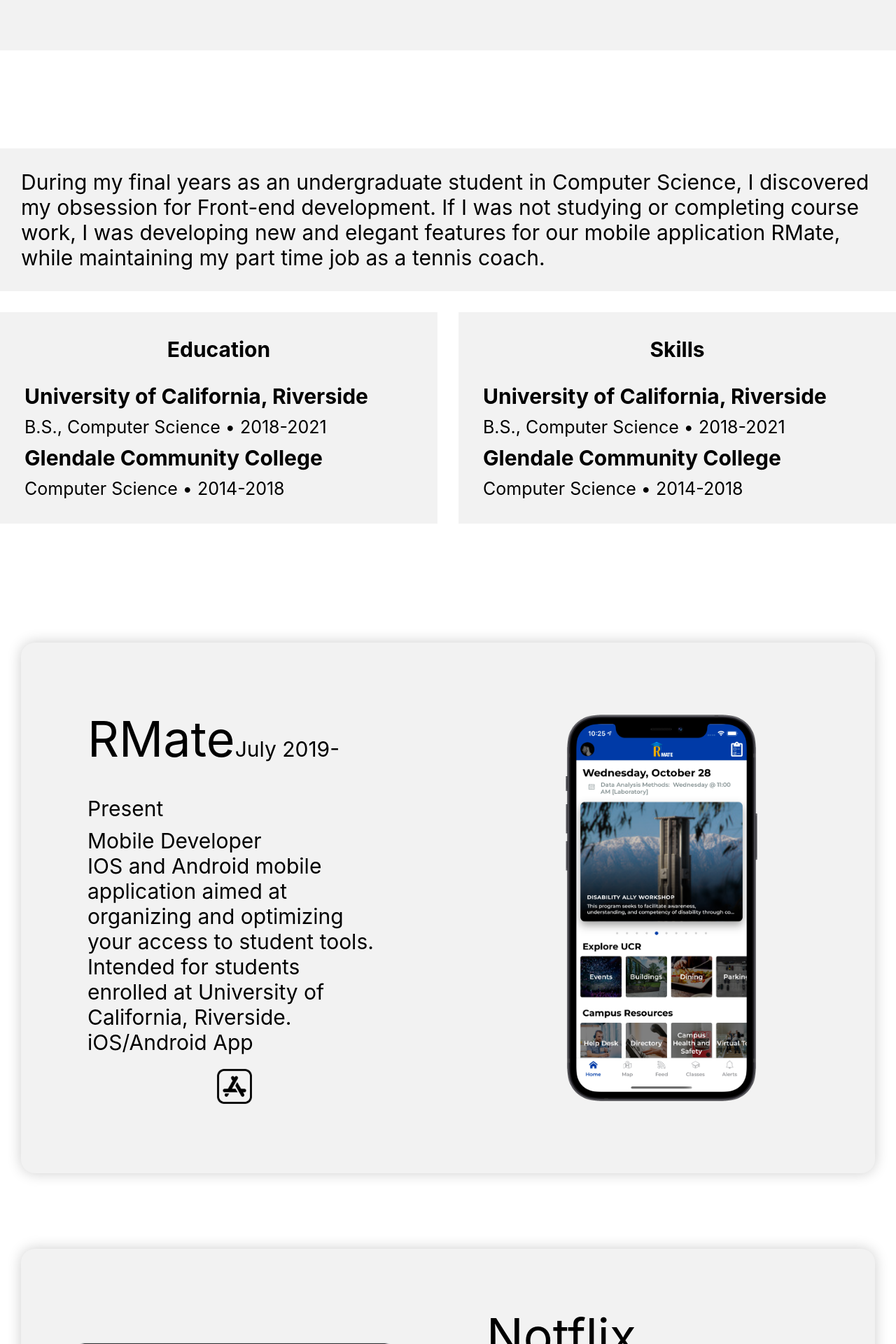
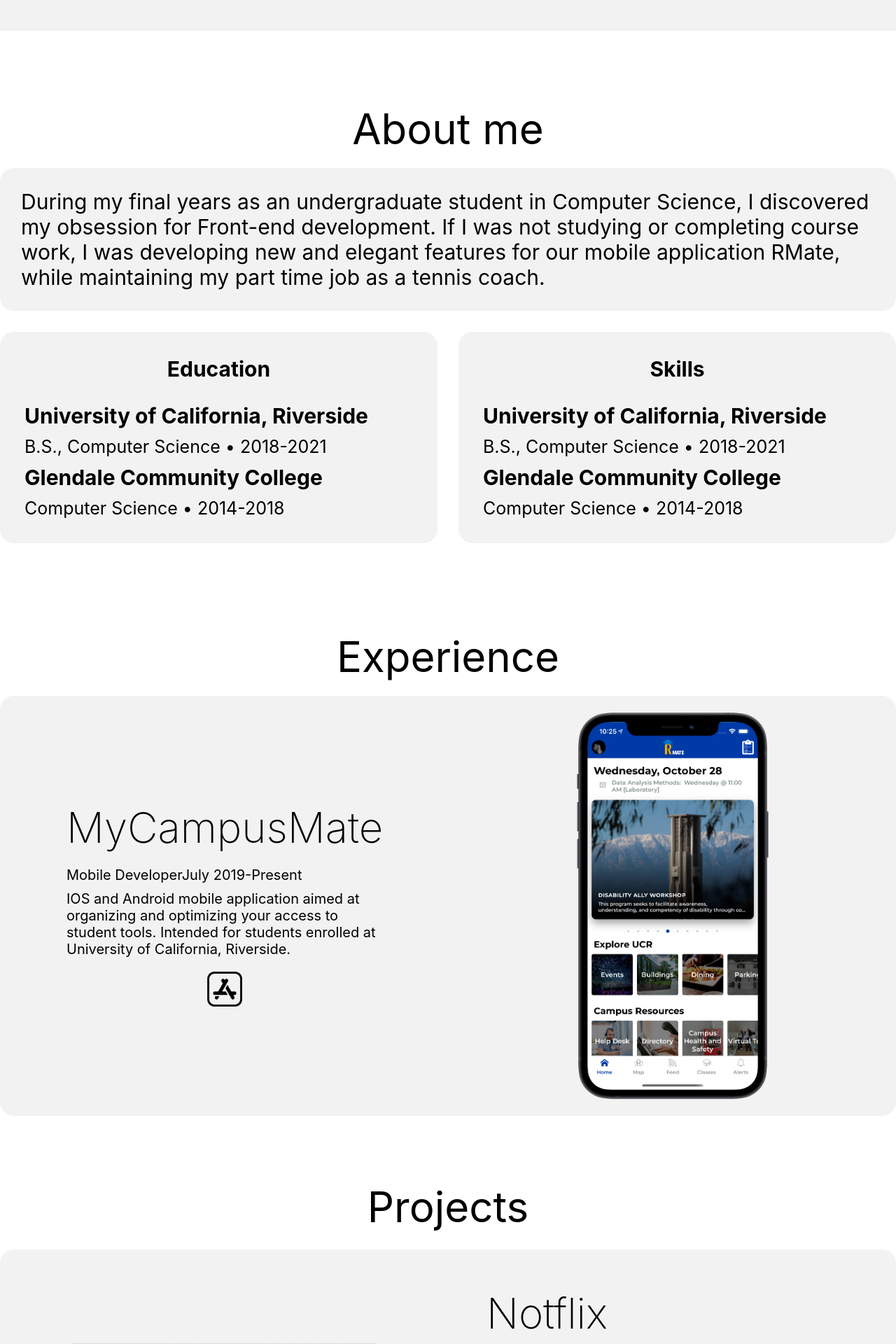
Before and after one commit to akeva001/portfolio, a React (Create React App) app: page / in a window 1280 px wide. Shown: the part 800-2720 px from the top of the page at 70% size. Built offline with nearby package versions, Linux system fonts and the light colour scheme.

Commit message:
Scaling optimized

```diff
--- a/src/EmailForm/index.js
+++ b/src/EmailForm/index.js
@@ -25,6 +25,7 @@
   max-width: 700px;
   padding: 40px;
   margin-top: 50px;
+
   h2 {
     display: flex;
     justify-content: center;
@@ -102,7 +103,7 @@
     }
     setError("");
 
-    console.log("Succeeded!!!");
+    console.log("Succes!");
   };
 
   const handleInput = (e) => {
--- a/src/NavBar/NavbarElements.js
+++ b/src/NavBar/NavbarElements.js
@@ -23,7 +23,7 @@
 export const NavbarContainer = styled.div`
   display: flex;
   justify-content: space-evenly;
-  height: 80px;
+  height: 44px;
   z-index: 1;
   width: 100%;
   padding: 0 24px;
@@ -77,7 +77,7 @@
   }
 `;
 export const NavItem = styled.li`
-  height: 80px;
+  //height: 80px;
   font-family: -apple-system, BlinkMacSystemFont, sans-serif;
 `;
 
--- a/src/Slides/Desktop/ContactSlide/Contact.js
+++ b/src/Slides/Desktop/ContactSlide/Contact.js
@@ -42,7 +42,7 @@
   align-self: center;
   font-family: "AvenirLight";
   text-align: center;
-  min-width:20vw;
+  max-width: 700px;
 
   }
 `;
--- a/src/Slides/Desktop/ExperienceSlide/Experience.js
+++ b/src/Slides/Desktop/ExperienceSlide/Experience.js
@@ -28,7 +28,30 @@
   justify-content: center;
   font-size: 50px;
   color: black;
-  padding-top: 50px;
+  padding: 20px;
+  font-family: "SF Pro Display", "SF Pro Icons", "Helvetica Neue", Helvetica,
+    Arial, sans-serif;
+  @media ${device.mobileS} {
+    font-size: 40px;
+  }
+  @media ${device.mobileM} {
+    font-size: 35px;
+  }
+  @media ${device.mobileL} {
+    font-size: 30px;
+  }
+  @media ${device.tablet} {
+    font-size: 30px;
+  }
+  @media ${device.laptop} {
+    font-size: 60px;
+  }
+  @media ${device.laptopL} {
+    font-size: 70px;
+  }
+  @media ${device.desktop} {
+    font-size: 80px;
+  }
 `;
 const InfoContainer = styled.div`
   color: #fff;
@@ -42,6 +65,7 @@
   display: flex;
   justify-content: center;
   align-items: center;
+  margin-bottom: 30px;
 `;
 
 const InfoWrapper = styled.div`
@@ -56,8 +80,8 @@
   max-width: 1380px;
   border-radius: 20px;
   box-sizing: border-box;
-  box-shadow: 0px 0px 20px 0px rgba(0, 0, 0, 0.2);
-  margin: 30px;
+  //box-shadow: 0px 0px 20px 0px rgba(0, 0, 0, 0.2);
+  //margin: 30px;
   //min-height: calc(100vh - 44px);
   // @media ${device.mobileS} {
   //   height: calc(100vh - 44px);
@@ -151,7 +175,7 @@
     super(props);
     this.experienceDetails = [
       {
-        projectName: "RMate",
+        projectName: "MyCampusMate",
         year: "July 2019-Present",
         projectDesc:
           "IOS and Android mobile application aimed at organizing and optimizing your access to student tools. Intended for students enrolled at University of California, Riverside.",
@@ -170,7 +194,7 @@
     return (
       <>
         <InfoContainer id={"experience"}>
-          {/* <HeaderContainer>Experience</HeaderContainer> */}
+          <HeaderContainer>Experience</HeaderContainer>
           {this.experienceDetails.map((experiences) => (
             <InfoWrapper key={experiences}>
               <InfoRow imgStart={experiences.imgStart}>
--- a/src/Slides/Desktop/ExperienceSlide/ImageContent.js
+++ b/src/Slides/Desktop/ExperienceSlide/ImageContent.js
@@ -41,7 +41,7 @@
     height: 700px;
   }
   @media ${device.desktop} {
-    height: 900px;
+    height: 800px;
   }
 
   display: flex;
--- a/src/Slides/Desktop/ExperienceSlide/ProjectsSlider.js
+++ b/src/Slides/Desktop/ExperienceSlide/ProjectsSlider.js
@@ -15,16 +15,51 @@
 `;
 const ImageBox = styled.div`
   display: flex;
-  justify-content: center;
+  //flex-direction: column;
+  //background: green;
+  justify-content: space-between;
   width: 100%;
-  //padding-top: 50px;
+  padding-top: 10px;
+`;
+const ImageBox2 = styled.div`
+  display: flex;
+  //flex-direction: column;
+  //background: green;
+  justify-content: space-evenly;
+  //width: 100%;
+  padding-top: 40px;
+  min-width: 50%;
 `;
 const HeaderContainer = styled.div`
   display: flex;
+  /background: green;
   justify-content: center;
   font-size: 50px;
   color: black;
-  padding-top: 50px;
+  padding: 25px;
+  font-family: "SF Pro Display", "SF Pro Icons", "Helvetica Neue", Helvetica,
+    Arial, sans-serif;
+  @media ${device.mobileS} {
+    font-size: 40px;
+  }
+  @media ${device.mobileM} {
+    font-size: 35px;
+  }
+  @media ${device.mobileL} {
+    font-size: 30px;
+  }
+  @media ${device.tablet} {
+    font-size: 30px;
+  }
+  @media ${device.laptop} {
+    font-size: 60px;
+  }
+  @media ${device.laptopL} {
+    font-size: 70px;
+  }
+  @media ${device.desktop} {
+    font-size: 80px;
+  }
 `;
 const InfoContainer = styled.div`
   color: #fff;
@@ -40,6 +75,7 @@
   align-items: center;
   //background: black;
   overflow: hidden;
+  margin-bottom: 30px;
 `;
 const InfoContainer2 = styled.section`
   // color: #fff;
@@ -70,6 +106,7 @@
   background-color: rgb(242, 242, 242);
   //max-width: 1380px;
   //margin: 30px;
+  height: 100vh;
 `;
 const InfoRow = styled.div`
   display: grid;
@@ -91,9 +128,11 @@
 
 const Column1 = styled.div`
   display: flex;
+  flex-direction: column;
   grid-area: col1;
   justify-content: center;
   align-items: center;
+
   @media ${device.mobileS} {
     padding: 20px;
   }
@@ -155,6 +194,7 @@
   flex-direction: row;
   //max-width: 600px;
   width: 100%;
+  height: 100%;
   justify-content: center;
   align-self: center;
   padding: 15px;
@@ -169,39 +209,40 @@
   //height: calc(100vh - 44px);
   // margin-left: 30px;
   // margin-right: 30px;
+  border-radius: 20px;
+  box-sizing: border-box;
 
   ${({ active }) =>
     active &&
     `
     border-radius: 20px;
     box-sizing: border-box;
-    box-shadow: 0px 0px 20px 0px rgba(0, 0, 0, 0.2);
+    //box-shadow: 0px 0px 20px 0px rgba(0, 0, 0, 0.2);
     opacity: 1;
-    //transition-duration: 1s;
-    //transform: scale(1.08);
+    transition-duration: 1s;
+    //transform: scale(1);
     overflow: hidden;
-    margin-left: 30px;
-    margin-right: 30px;
+    // margin-left: 30px;
+    // margin-right: 30px;
 
 
 
   `}
 `;
 const RightArrow = styled.div`
-  position: absolute;
-  top: 50%;
-  right: 32px;
-  font-size: 3rem;
+  //position: absolute;
+  //right: 12px;
+  font-size: 4rem;
   color: black;
   z-index: 10;
   cursor: pointer;
   user-select: none;
 `;
 const LeftArrow = styled.div`
-  position: absolute;
-  top: 50%;
-  left: 32px;
-  font-size: 3rem;
+  //position: absolute;
+  //top: calc(50vh - 42px);
+  //left: 42px;
+  font-size: 4rem;
   color: black;
   z-index: 10;
   cursor: pointer;
@@ -226,14 +267,7 @@
   return (
     <>
       <InfoContainer id={"projects"}>
-        {/* <HeaderContainer>Projects</HeaderContainer> */}
-        <LeftArrow>
-          <FaArrowAltCircleLeft className="left-arrow" onClick={prevSlide} />
-        </LeftArrow>
-        <RightArrow>
-          <FaArrowAltCircleRight className="right-arrow" onClick={nextSlide} />
-        </RightArrow>
-
+        <HeaderContainer>Projects</HeaderContainer>
         {SliderData.map((projects, index) => (
           <Slide key={projects} active={index === current ? true : false}>
             {index === current && (
@@ -247,18 +281,50 @@
                       projectType={projects.projectType}
                       roles={projects.roles}
                       image={projects.image}
+                      image2={projects.image2}
                       link={projects.link}
                     />
-                    <ImageBox>
+                    <ImageBox2>
                       <a
-                        style={{ display: "table-cell" }}
+                        style={{
+                          display: "table-cell",
+                          //paddingHorizontal: "30px",
+                        }}
                         href={projects.link}
                         target="_blank"
                       >
                         <img src={projects.image} height={"60px"} />
                       </a>
-                    </ImageBox>
+                      {projects.image2 != null && (
+                        <a
+                          style={{
+                            display: "table-cell",
+                            //paddingHorizontal: "30px",
+                          }}
+                          href={projects.link2}
+                          target="_blank"
+                        >
+                          <img src={projects.image2} height={"60px"} />
+                        </a>
+                      )}
+                    </ImageBox2>
                   </TextWrapper>
+
+                  <ImageBox>
+                    <LeftArrow>
+                      <FaArrowAltCircleLeft
+                        className="left-arrow"
+                        onClick={prevSlide}
+                      />
+                    </LeftArrow>
+
+                    <RightArrow>
+                      <FaArrowAltCircleRight
+                        className="right-arrow"
+                        onClick={nextSlide}
+                      />
+                    </RightArrow>
+                  </ImageBox>
                 </Column1>
                 <Column2>
                   <ImageContent deviceImages={projects.deviceImages} />
--- a/src/Slides/Desktop/ExperienceSlide/TextContent.js
+++ b/src/Slides/Desktop/ExperienceSlide/TextContent.js
@@ -40,6 +40,7 @@
 const ProjectName = styled.div`
   font-family: "SF Pro Display", "SF Pro Icons", "Helvetica Neue", Helvetica,
     Arial, sans-serif;
+  font-weight: 200;
   @media ${device.mobileS} {
     font-size: 40px;
   }
@@ -47,19 +48,71 @@
     font-size: 25px;
   }
   @media ${device.mobileL} {
-    font-size: 50px;
+    font-size: 30px;
   }
   @media ${device.tablet} {
     font-size: 30px;
   }
   @media ${device.laptop} {
+    font-size: 60px;
+  }
+  @media ${device.laptopL} {
     font-size: 70px;
   }
-  @media ${device.laptopL} {
+  @media ${device.desktop} {
     font-size: 80px;
   }
+`;
+const ProjectRole = styled.div`
+  font-family: "SF Pro Display", "SF Pro Icons", "Helvetica Neue", Helvetica,
+    Arial, sans-serif;
+  padding-top: 20px;
+  @media ${device.mobileS} {
+    font-size: 20px;
+  }
+  @media ${device.mobileM} {
+    font-size: 20px;
+  }
+  @media ${device.mobileL} {
+    font-size: 20px;
+  }
+  @media ${device.tablet} {
+    font-size: 20px;
+  }
+  @media ${device.laptop} {
+    font-size: 20px;
+  }
+  @media ${device.laptopL} {
+    font-size: 20px;
+  }
   @media ${device.desktop} {
-    font-size: 90px;
+    font-size: 30px;
+  }
+`;
+const ProjectDescription = styled.div`
+  font-family: "SF Pro Display", "SF Pro Icons", "Helvetica Neue", Helvetica,
+    Arial, sans-serif;
+  padding-top: 10px;
+  @media ${device.mobileS} {
+    font-size: 20px;
+  }
+  @media ${device.mobileM} {
+    font-size: 20px;
+  }
+  @media ${device.mobileL} {
+    font-size: 20px;
+  }
+  @media ${device.tablet} {
+    font-size: 20px;
+  }
+  @media ${device.laptop} {
+    font-size: 20px;
+  }
+  @media ${device.laptopL} {
+    font-size: 20px;
+  }
+  @media ${device.desktop} {
+    font-size: 20px;
   }
 `;
 const Button = styled.div`
@@ -71,7 +124,9 @@
       projectName,
       projectYear,
       image,
+      image2,
       link,
+      link2,
       projectDesc,
       roles,
       projectType,
@@ -80,23 +135,27 @@
       <TextBox>
         <ProjectName>
           <span>{projectName}</span>
-          <span style={{ fontSize: "30px" }}>{projectYear}</span>
         </ProjectName>
-
-        <span>{roles}</span>
-        <span>{projectDesc}</span>
-        <span>{projectType}</span>
+        <ProjectRole>
+          <span>{roles}</span>
+          <span>{projectYear}</span>
+        </ProjectRole>
+        <ProjectDescription>
+          <span>{projectDesc}</span>
+        </ProjectDescription>
       </TextBox>
     );
   }
 }
-TextContent.propTypes = {
-  projectName: PropTypes.string.isRequired,
-  projectYear: PropTypes.string.isRequired,
-  image: PropTypes.string.isRequired,
-  link: PropTypes.string.isRequired,
-  projectDesc: PropTypes.string.isRequired,
-  projectType: PropTypes.string.isRequired,
-  roles: PropTypes.array.isRequired,
-};
+// TextContent.propTypes = {
+//   projectName: PropTypes.string.isRequired,
+//   projectYear: PropTypes.string.isRequired,
+//   image: PropTypes.string.isRequired,
+//   image2: PropTypes.string.isRequired,
+//   link: PropTypes.string.isRequired,
+//   link2: PropTypes.string.isRequired,
+//   projectDesc: PropTypes.string.isRequired,
+//   projectType: PropTypes.string.isRequired,
+//   roles: PropTypes.array.isRequired,
+// };
 export default TextContent;
--- a/src/Slides/Desktop/IntroSlide/About.js
+++ b/src/Slides/Desktop/IntroSlide/About.js
@@ -29,6 +29,36 @@
   //min-height: 50vh;
   //background: blue;
   width: 100%;
+`;
+const HeaderContainer = styled.div`
+  display: flex;
+  justify-content: center;
+  font-size: 50px;
+  color: black;
+  padding: 20px;
+  font-family: "SF Pro Display", "SF Pro Icons", "Helvetica Neue", Helvetica,
+    Arial, sans-serif;
+  @media ${device.mobileS} {
+    font-size: 40px;
+  }
+  @media ${device.mobileM} {
+    font-size: 35px;
+  }
+  @media ${device.mobileL} {
+    font-size: 30px;
+  }
+  @media ${device.tablet} {
+    font-size: 30px;
+  }
+  @media ${device.laptop} {
+    font-size: 60px;
+  }
+  @media ${device.laptopL} {
+    font-size: 70px;
+  }
+  @media ${device.desktop} {
+    font-size: 80px;
+  }
 `;
 const InfoRow = styled.div`
   display: flex;
@@ -137,6 +167,9 @@
   background-color: rgb(242, 242, 242);
   color: black;
   height: 100%;
+  border-radius: 20px;
+  box-sizing: border-box;
+  //box-shadow: 0px 0px 20px 0px rgba(0, 0, 0, 0.2);
 `;
 const AboutWrapper = styled.div`
   display: flex;
@@ -149,6 +182,9 @@
   color: black;
   margin-bottom: 30px;
   padding: 30px;
+  border-radius: 20px;
+  box-sizing: border-box;
+  //box-shadow: 0px 0px 20px 0px rgba(0, 0, 0, 0.2);
   @media ${device.laptop} {
     font-size: 30px;
   }
@@ -163,6 +199,7 @@
   render() {
     return (
       <InfoContainer id={"about"}>
+        <HeaderContainer>About me</HeaderContainer>
         <InfoWrapper>
           <InfoRow>
             <AboutWrapper>
```
Also changed, not shown: src/Slides/Desktop/ExperienceSlide/SliderData.js (+7 -0 lines), src/Slides/Desktop/IntroSlide/NameAndTitle.js (+13 -13 lines), src/Slides/Desktop/IntroSlide/TitleAnimation.js (+22 -0 lines).
